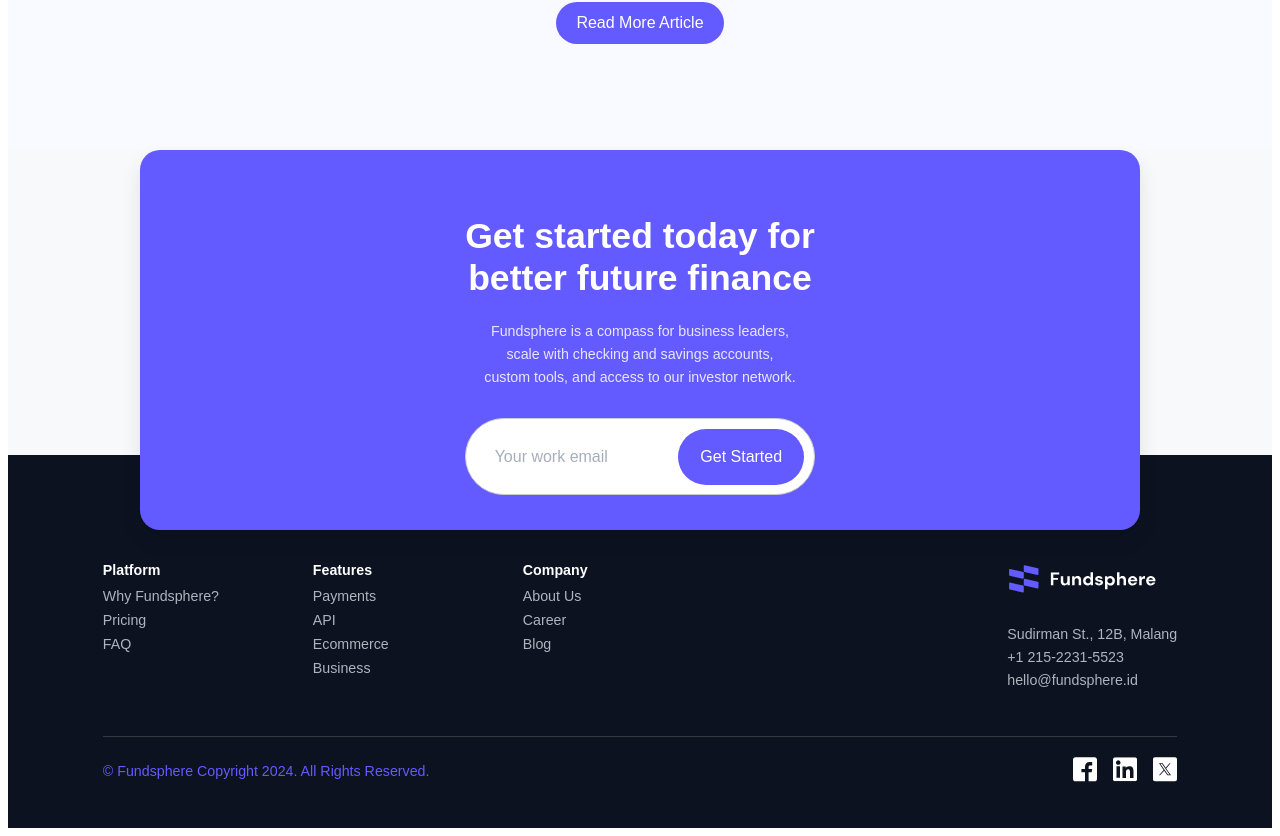
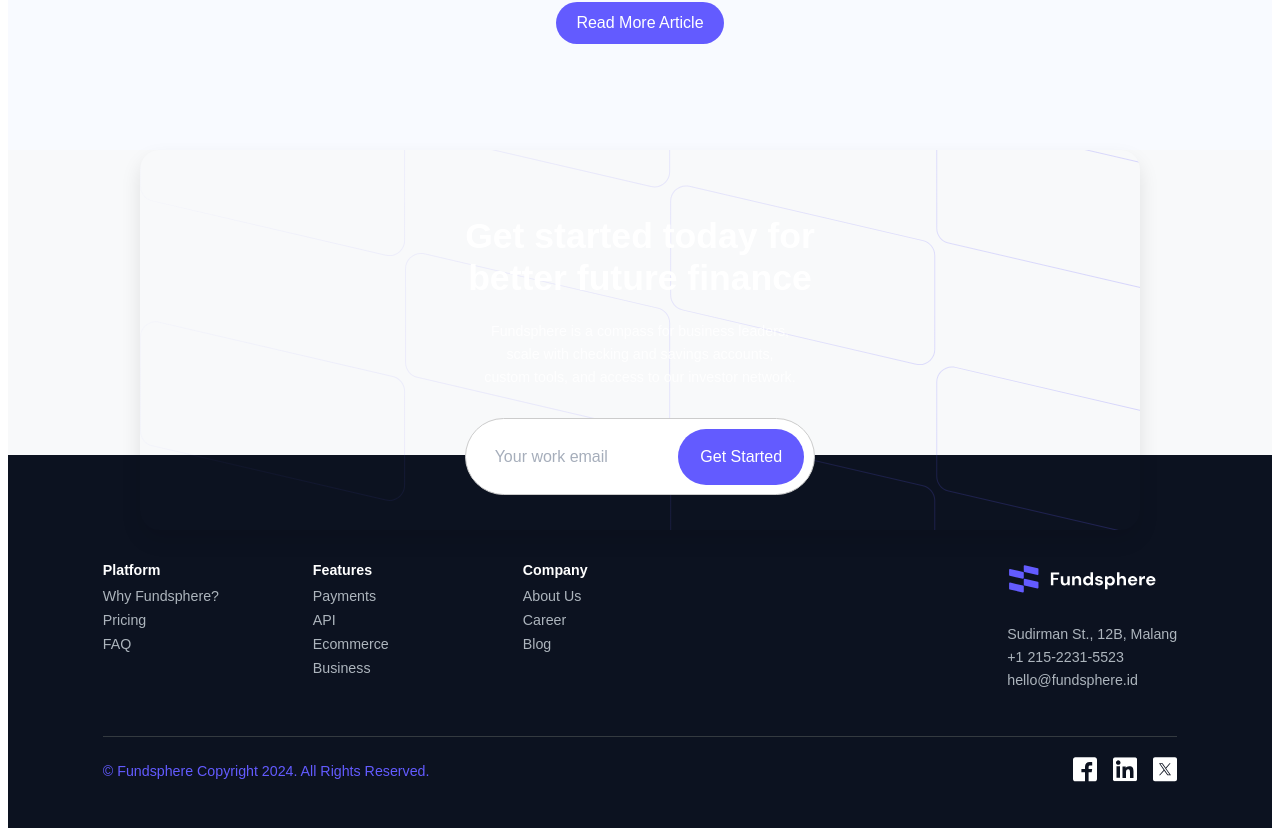
Before and after one commit to F-777/Fundsphere-New, a React (Vite) app: page / in a window 1280 px wide. Shown: the part 5668-6504 px from the top of the page. Built offline with nearby package versions, Linux system fonts and the light colour scheme; a web font is replaced by a local one.

Commit message:
Update index.css

```diff
--- a/src/index.css
+++ b/src/index.css
@@ -1221,7 +1221,8 @@ input:checked + .slider {
   .container-cta {
     width: 100%;
     max-width: 940px;
-    background: #635BFF;
+    background-image: url(../src/assets/Pattern.svg);
+    background-color: linear-gradient (#5a3bfc, #635BFF);
     border-radius: 20px;
     padding: 35px 30px;
     color: #fff;
```
